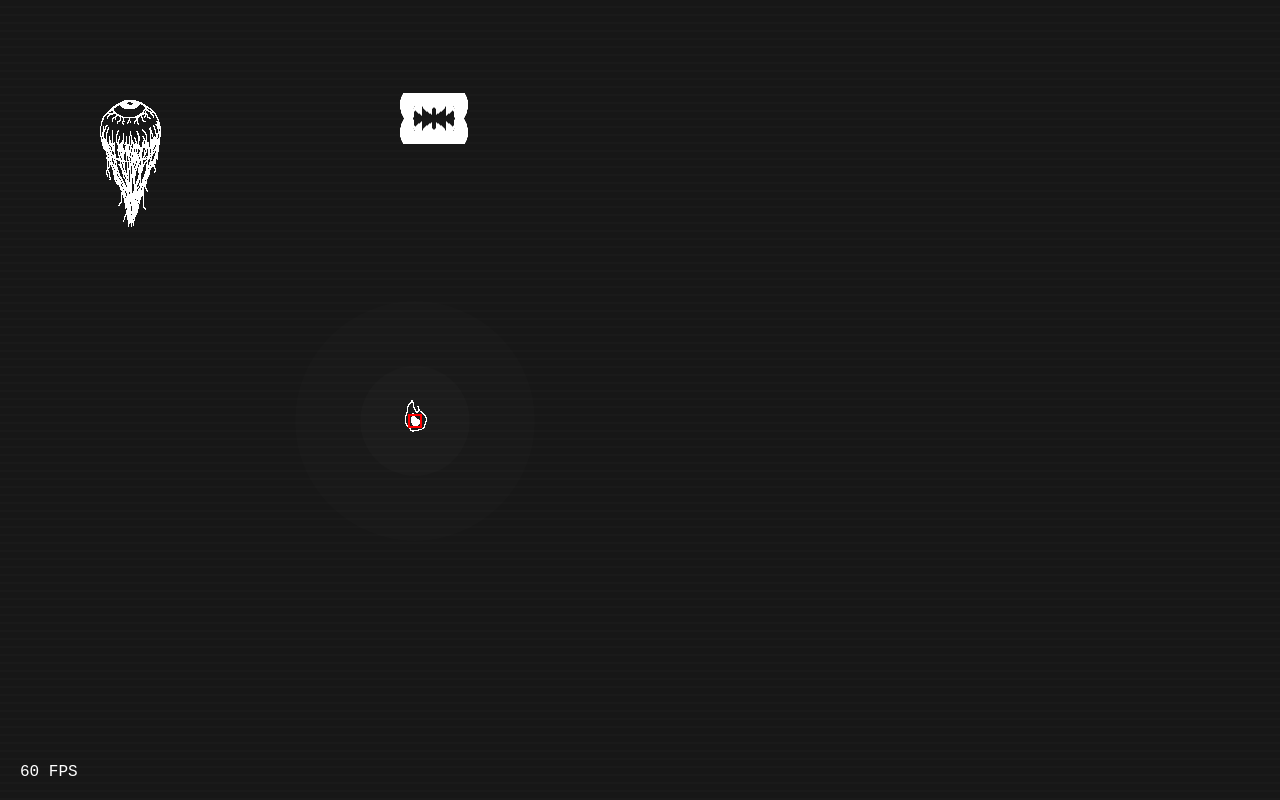
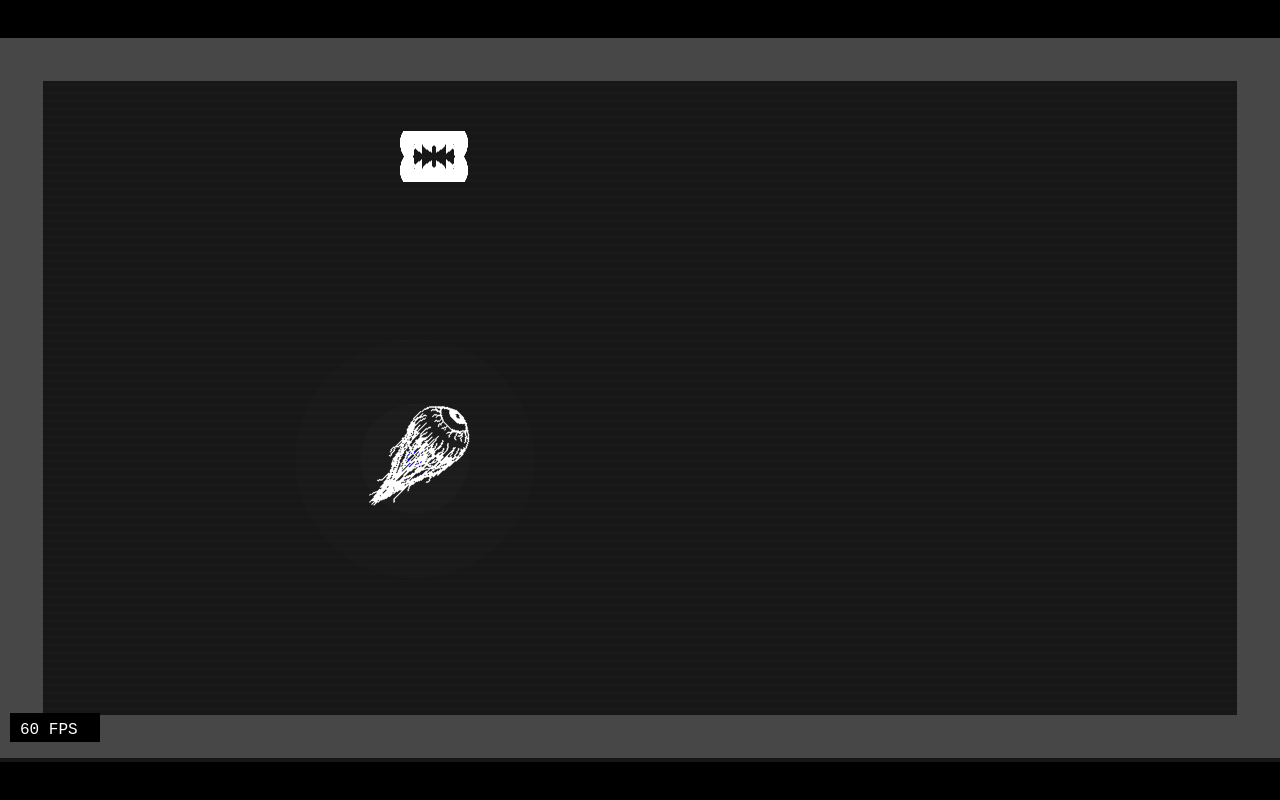
Before and after one commit to sebadorn/js13k-2021-space, a plain HTML site: page dev/index-dev.html in a window 1280 px wide. Drawn offline with Linux system fonts and the light colour scheme.

Commit message:
1) Keep aspect ratio of 16:9 and center canvas on page. 2) Audio: Added function to play a tone/frequency. (Untested and unused so far.) 3) Level: Added growing border. 4) DangerEye: Follow player and rotate image to face in their direction. 5) Added extra canvas for UI elements.

```diff
--- a/dev/index-dev.html
+++ b/dev/index-dev.html
@@ -5,11 +5,16 @@
 <style>
 *{margin:0;padding:0;user-select:none}
 html{height:100%}
-body{align-items:center;background:repeating-linear-gradient(#171717,#171717 6px,#1A1A1A 6px,#1A1A1A 8px);display:flex;height:100%;overflow:hidden}
-#d{position:absolute;left:0;top:0;z-index:1}
+body{align-items:center;background:#000;display:flex;height:100%;overflow:hidden}
+#m{background:repeating-linear-gradient(#171717,#171717 6px,#1A1A1A 6px,#1A1A1A 8px);margin:auto;position:relative}
+#d,#ui{position:absolute;left:0;top:0;z-index:1}
+#ui{z-index:2}
 </style>
+<div id="m">
 <canvas id="c"></canvas>
 <canvas id="d"></canvas>
+<canvas id="ui"></canvas>
+</div>
 <script src="js/js13k.js"></script>
 <script src="js/Assets.js"></script>
 <script src="js/Audio.js"></script>
--- a/dev/js/Audio.js
+++ b/dev/js/Audio.js
@@ -170,6 +170,25 @@ js13k.Audio = {
 
 	/**
 	 *
+	 * @param  {number}   freq
+	 * @param  {number}   duration
+	 * @param  {?string} [type = "sine"] - "sine", "square", "sawtooth", "triangle"
+	 * @return {OscillatorNode}
+	 */
+	playFreq( freq, duration, type = 'sine' ) {
+		const osc = this.ctx.createOscillator();
+		osc.type = type;
+		osc.frequency.setValueAtTime( freq, this.ctx.currentTime );
+		osc.connect( this.gain );
+		osc.start();
+		osc.stop( this.ctx.currenTime + duration );
+
+		return osc;
+	},
+
+
+	/**
+	 *
 	 * @param {number} value - Value between [0.0, 1.0].
 	 */
 	volume( value ) {
--- a/dev/js/Level.js
+++ b/dev/js/Level.js
@@ -14,6 +14,7 @@ class Level {
 		this.effects = [];
 		this.dangers = [];
 
+		this.border = 0;
 		this.timer = 0;
 	}
 
@@ -59,6 +60,7 @@ class Level {
 	 */
 	draw() {
 		this.drawBackground();
+		this.drawBorder( js13k.Renderer.ctxDanger );
 
 		this.effects.forEach( effect => effect.draw( js13k.Renderer.ctx ) );
 		this.dangers.forEach( danger => danger.draw( js13k.Renderer.ctxDanger ) );
@@ -79,6 +81,20 @@ class Level {
 
 	/**
 	 *
+	 * @param {CanvasRenderingContext2D} ctx
+	 */
+	drawBorder( ctx ) {
+		const lw = 40 + this.border;
+		const offset = lw * 0.5;
+
+		ctx.lineWidth = lw;
+		ctx.strokeStyle = '#474747';
+		ctx.strokeRect( offset, offset, js13k.Renderer.cnv.width - lw, js13k.Renderer.cnv.height - lw );
+	}
+
+
+	/**
+	 *
 	 * @param {number} dt
 	 */
 	update( dt ) {
@@ -88,9 +104,23 @@ class Level {
 		this.dangers.forEach( danger => danger.update( dt ) );
 
 		if( this.player ) {
+			// Border
+			this.border += dt * 0.01;
+
+			// Player
 			const dir = js13k.Input.getDirections();
 			this.player.update( dt, dir );
-			this.player.isHit = this.checkHit();
+
+			if( this.player.hit <= this.timer && this.checkHit() ) {
+				this.player.hp--;
+
+				if( this.player.hp <= 0 ) {
+					// TODO: game over
+				}
+
+				// How long the "has been hit" state stays.
+				this.player.hit = this.timer + dt * 240;
+			}
 		}
 	}
 
--- a/dev/js/LevelObject.js
+++ b/dev/js/LevelObject.js
@@ -29,6 +29,24 @@ class LevelObject {
 	}
 
 
+	/**
+	 *
+	 * @param  {boolean} [round = false]
+	 * @return {object}
+	 */
+	getCenter( round ) {
+		let x = this.x + this.w * 0.5;
+		let y = this.y + this.h * 0.5;
+
+		if( round ) {
+			x = Math.round( x );
+			y = Math.round( y );
+		}
+
+		return { x, y };
+	}
+
+
 }
 
 
--- a/dev/js/Player.js
+++ b/dev/js/Player.js
@@ -16,7 +16,8 @@ class Player extends js13k.LevelObject {
 	constructor( level, x, y ) {
 		super( level, { x, y, w: 32, h: 32 } );
 
-		this.isHit = false;
+		this.hit = 0;
+		this.hp = 4; // hit points
 		this.sp = 6; // movement speed
 
 		if( !Player.sprite ) {
@@ -38,7 +39,7 @@ class Player extends js13k.LevelObject {
 		const centerX = Math.round( hitbox[0] + hitbox[2] * 0.5 );
 		const centerY = Math.round( hitbox[1] + hitbox[3] * 0.5 );
 
-		let [alpha, r1, r2] = this.flicker ? [0.007, 110, 45] : [0.01, 120, 55];
+		const [alpha, r1, r2] = this.flicker ? [0.007, 110, 45] : [0.01, 120, 55];
 		ctx.fillStyle = `rgba(255,255,196,${alpha})`;
 
 		ctx.beginPath();
@@ -49,13 +50,19 @@ class Player extends js13k.LevelObject {
 		ctx.ellipse( centerX, centerY, r2, r2, 0, 0, 360 );
 		ctx.fill();
 
-		// Sprite
-		const frame = this.level.timer % 20 < 10 ? 0 : 1;
-		ctx.drawImage( Player.sprite[frame], this.x, this.y );
+		// Flicker if hit
+		if(
+			this.hit - this.level.timer <= 0 ||
+			this.level.timer % 30 < 15
+		) {
+			// Sprite
+			const frame = this.level.timer % 20 < 10 ? 0 : 1;
+			ctx.drawImage( Player.sprite[frame], this.x, this.y );
+		}
 
 		if( js13k.DEBUG ) {
 			ctx.lineWidth = 2;
-			ctx.strokeStyle = this.isHit ? 'blue' : 'red';
+			ctx.strokeStyle = this.hit > this.level.timer ? 'blue' : 'red';
 			ctx.strokeRect( ...this.getHitbox() );
 		}
 	}
--- a/dev/js/Renderer.js
+++ b/dev/js/Renderer.js
@@ -13,10 +13,11 @@ js13k.Renderer = {
 	//
 	// centerX: 0,
 	// centerY: 0,
+	// cont: null,
 	// last: 0,
 	// level: null,
 	//
-	// // Canvas for background, player, UI.
+	// // Canvas for background, player
 	// cnv: null,
 	// ctx: null,
 	//
@@ -24,6 +25,9 @@ js13k.Renderer = {
 	// // Separate from the main canvas to do some pixel-based collision detection.
 	// cnvDanger: null,
 	// ctxDanger: null,
+	//
+	// cnvUI: null,
+	// ctxUI: null,
 
 	sprites: {},
 
@@ -34,6 +38,7 @@ js13k.Renderer = {
 	clear() {
 		this.ctx.clearRect( 0, 0, this.cnv.width, this.cnv.height );
 		this.ctxDanger.clearRect( 0, 0, this.cnvDanger.width, this.cnvDanger.height );
+		this.ctxUI.clearRect( 0, 0, this.cnvUI.width, this.cnvUI.height );
 	},
 
 
@@ -50,11 +55,14 @@ js13k.Renderer = {
 	 * Draw the pause screen.
 	 */
 	drawPause() {
-		this.ctx.fillStyle = '#FFF';
-		this.ctx.font = 'normal 64px monospace';
-		this.ctx.textAlign = 'left';
-		this.ctx.textBaseline = 'top';
-		this.ctx.fillText( 'PAUSED', 20, 20 );
+		this.ctxUI.fillStyle = 'rgba(0,0,0,0.4)';
+		this.ctxUI.fillRect( 0, 0, this.cnvUI.width, this.cnvUI.height );
+
+		this.ctxUI.fillStyle = '#FFF';
+		this.ctxUI.font = 'normal 56px monospace';
+		this.ctxUI.textAlign = 'center';
+		this.ctxUI.textBaseline = 'top';
+		this.ctxUI.fillText( 'PAUSED', this.centerX, 20 );
 	},
 
 
@@ -81,6 +89,8 @@ js13k.Renderer = {
 	 * @param {function} cb
 	 */
 	init( cb ) {
+		this.cont = document.getElementById( 'm');
+
 		this.cnv = document.getElementById( 'c' );
 		this.ctx = this.cnv.getContext( '2d', { alpha: true } );
 		this.ctx.imageSmoothingEnabled = false;
@@ -88,6 +98,10 @@ js13k.Renderer = {
 		this.cnvDanger = document.getElementById( 'd' );
 		this.ctxDanger = this.cnvDanger.getContext( '2d', { alpha: true } );
 		this.ctxDanger.imageSmoothingEnabled = false;
+
+		this.cnvUI = document.getElementById( 'ui' );
+		this.ctxUI = this.cnvUI.getContext( '2d', { alpha: true } );
+		this.ctxUI.imageSmoothingEnabled = false;
 
 		this.registerEvents();
 		this.loadSprites( cb );
@@ -160,7 +174,6 @@ js13k.Renderer = {
 			// Target speed of 60 FPS (=> 1000 / 60 ~= 16.667 [ms]).
 			const dt = timeElapsed / ( 1000 / js13k.TARGET_FPS );
 
-			this.ctx.imageSmoothingEnabled = false;
 			this.ctx.lineWidth = 1;
 			this.ctx.textBaseline = 'alphabetic';
 			this.ctx.setTransform( 1, 0, 0, 1, 0, 0 );
@@ -176,10 +189,14 @@ js13k.Renderer = {
 
 			// Draw FPS info
 			if( js13k.DEBUG ) {
-				this.ctx.fillStyle = '#FFF';
-				this.ctx.font = 'normal 16px monospace';
-				this.ctx.textBaseline = 'bottom';
-				this.ctx.fillText( ~~( js13k.TARGET_FPS / dt ) + ' FPS', 20, this.cnv.height - 20 );
+				this.ctxUI.fillStyle = '#000';
+				this.ctxUI.fillRect( 10, this.cnv.height - 45, 90, 29 );
+
+				this.ctxUI.fillStyle = '#FFF';
+				this.ctxUI.font = 'normal 16px monospace';
+				this.ctxUI.textAlign = 'left';
+				this.ctxUI.textBaseline = 'bottom';
+				this.ctxUI.fillText( ~~( js13k.TARGET_FPS / dt ) + ' FPS', 20, this.cnv.height - 20 );
 			}
 		}
 
@@ -233,14 +250,42 @@ js13k.Renderer = {
 	 * Resize the canvas.
 	 */
 	resize() {
-		this.cnv.height = window.innerHeight;
-		this.cnv.width = window.innerWidth;
+		// Keep an 16:9 aspect ratio.
+		// 9 / 16 = 0.5625
+		let w = window.innerWidth;
+		let h = window.innerHeight;
 
-		this.cnvDanger.height = this.cnv.height;
-		this.cnvDanger.width = this.cnv.width;
+		// Should be normal case: Window has more width than height.
+		if( w > h ) {
+			h = Math.round( w * 0.5625 );
 
-		this.centerX = Math.round( this.cnv.width / 2 );
-		this.centerY = Math.round( this.cnv.height / 2 );
+			// Window height is less than required height.
+			// Reduce width to fit.
+			if( h > window.innerHeight ) {
+				h = window.innerHeight;
+				w = Math.round( h / 0.5625 );
+			}
+		}
+		else {
+			w = Math.round( h / 0.5625 );
+
+			if( w > window.innerWidth ) {
+				w = window.innerWidth;
+				h = Math.round( w * 0.5625 );
+			}
+		}
+
+		this.cnv.height = h;
+		this.cnv.width = w;
+
+		this.cnvDanger.height = h;
+		this.cnvDanger.width = w;
+
+		this.cnvUI.height = h;
+		this.cnvUI.width = w;
+
+		this.centerX = Math.round( w / 2 );
+		this.centerY = Math.round( h / 2 );
 
 		if( this.isPaused ) {
 			clearTimeout( this._timeoutDrawPause );
--- a/dev/js/dangers/DangerEye.js
+++ b/dev/js/dangers/DangerEye.js
@@ -16,6 +16,9 @@ class DangerEye extends js13k.LevelObject {
 	constructor( level, x, y ) {
 		super( level, { x, y, w: 61, h: 127 } );
 
+		this.angle = 0;
+		this.sp = 1;
+
 		if( !DangerEye.sprite ) {
 			DangerEye.sprite = [
 				DangerEye.preRender( this.w, this.h, 0 ),
@@ -31,7 +34,15 @@ class DangerEye extends js13k.LevelObject {
 	 */
 	draw( ctx ) {
 		const frame = this.level.timer % 20 < 10 ? 0 : 1;
-		ctx.drawImage( DangerEye.sprite[frame], this.x, this.y );
+		const center = this.getCenter( true );
+
+		// Rotate so it faces the player.
+		ctx.translate( center.x, center.y );
+		ctx.rotate( this.angle );
+		ctx.translate( -center.x, -center.y );
+
+		ctx.drawImage( DangerEye.sprite[frame], Math.round( this.x ), Math.round( this.y ) );
+		ctx.setTransform( 1, 0, 0, 1, 0, 0 );
 	}
 
 
@@ -43,7 +54,53 @@ class DangerEye extends js13k.LevelObject {
 	 * @param {number} dir.y
 	 */
 	update( dt, dir ) {
-		// TODO:
+		// Track player.
+
+		const hb = this.level.player.getHitbox();
+		const playerCenterX = hb[0] + hb[2] * 0.5;
+		const playerCenterY = hb[1] + hb[3] * 0.5;
+
+		const center = this.getCenter();
+		const diffX = center.x - playerCenterX;
+		const diffY = center.y - playerCenterY;
+
+		let moveX = 0;
+		let moveY = 0;
+
+		if( diffX > 0 ) {
+			moveX -= dt * this.sp;
+		}
+		else if( diffX < 0 ) {
+			moveX += dt * this.sp;
+		}
+
+		if( diffY > 0 ) {
+			moveY -= dt * this.sp;
+		}
+		else if( diffY < 0 ) {
+			moveY += dt * this.sp;
+		}
+
+		this.x += moveX;
+		this.y += moveY;
+
+
+		// Calculate angle.
+		// What has been shortened:
+		//
+		// const vec1 = [0, -1];
+		// Math.atan2( vec1[1], vec1[0] );
+		// -> -1.5707963267948966
+
+		const vec2 = [
+			playerCenterX - center.x,
+			playerCenterY - center.y
+		];
+		const vec2Len = js13k.vecLength( vec2 );
+		vec2[0] /= vec2Len;
+		vec2[1] /= vec2Len;
+
+		this.angle = Math.atan2( vec2[1], vec2[0] ) + 1.5707963267948966;
 	}
 
 
--- a/dev/js/js13k.js
+++ b/dev/js/js13k.js
@@ -48,6 +48,16 @@ const js13k = {
 		overlapY = ( overlapY < 0 ) ? 0 : overlapY;
 
 		return ( overlapX * overlapY > Number.EPSILON );
+	},
+
+
+	/**
+	 * Get the length of a 2D vector.
+	 * @param  {number[]} vec - 2D vector.
+	 * @return {number}
+	 */
+	vecLength( vec ) {
+		return Math.sqrt( vec[0] * vec[0] + vec[1] * vec[1] );
 	}
 
 
```
